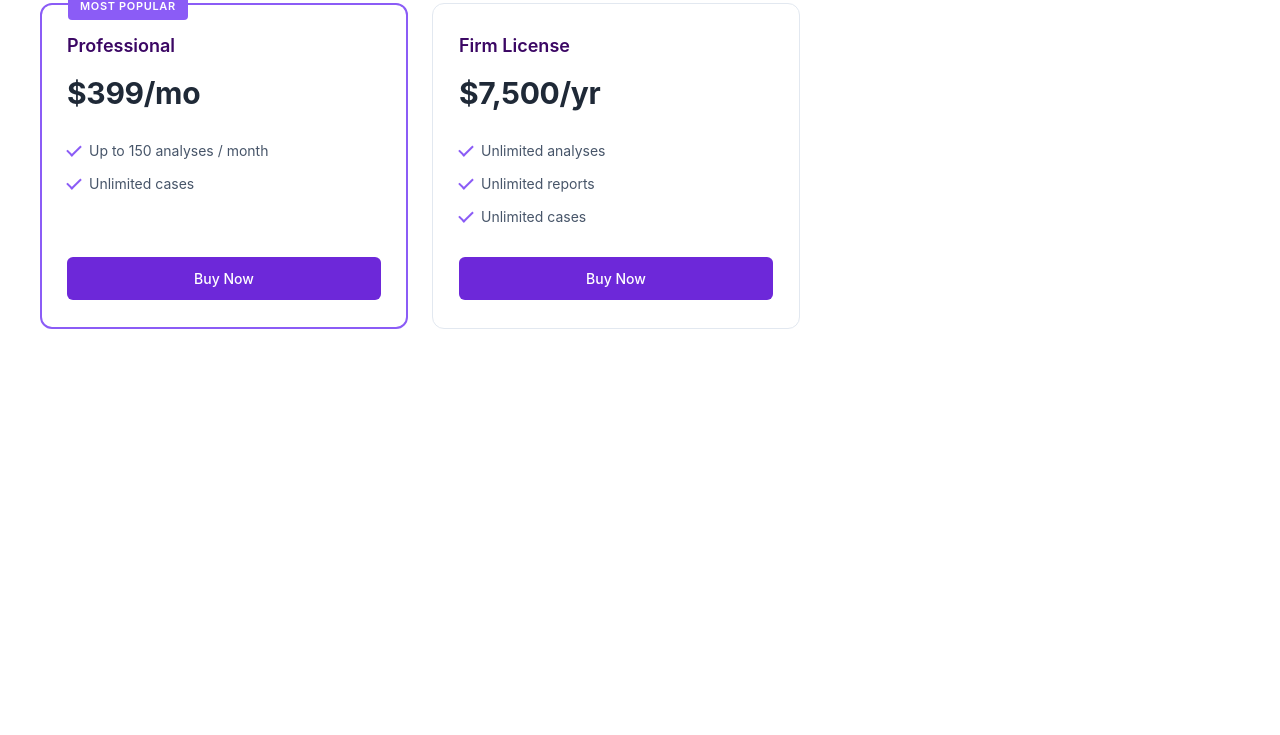
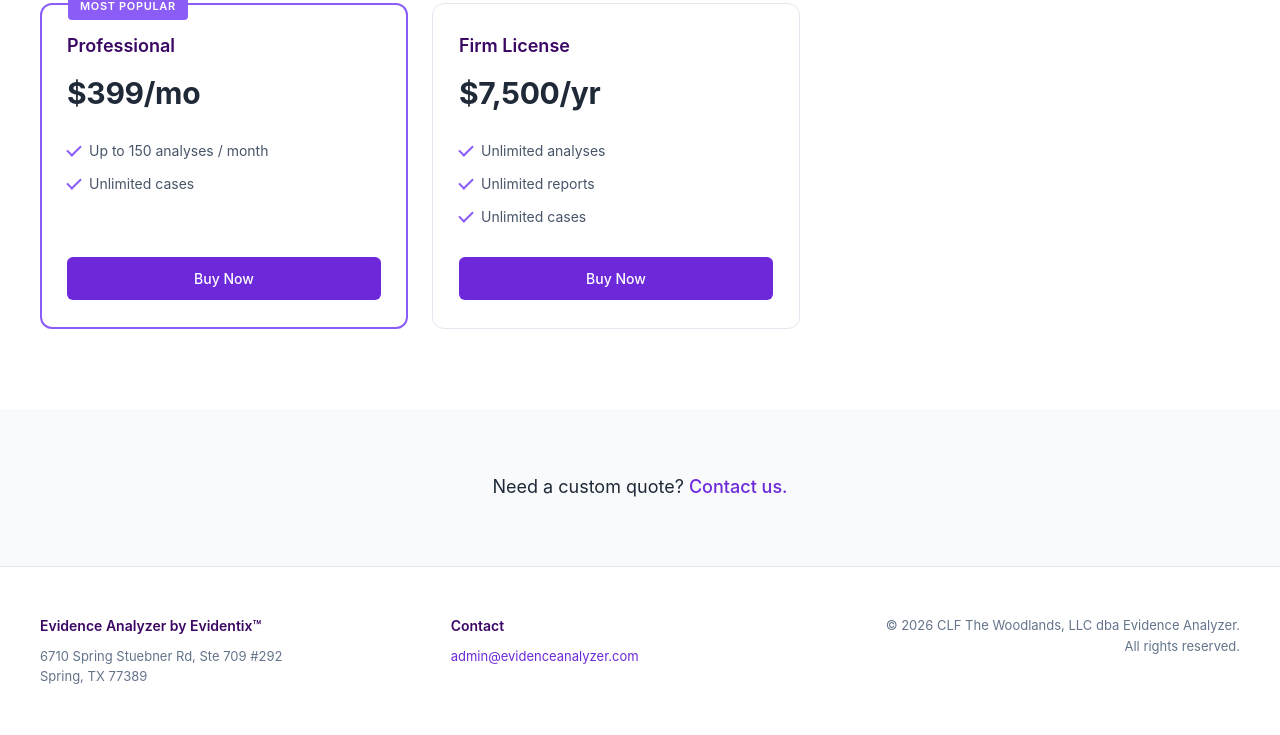
Before and after one commit to Kcaldwell99/evidenceanalyzer, a FastAPI app: page /pricing in a window 1280 px wide. Shown: the part 1772-2507 px from the top of the page. Before the commit the page ends 2101 px from the top, so only its background shows below. Run offline with FastAPI, Linux system fonts and the light colour scheme.

Commit message:
feat(pricing): add final CTA and footer - Section 5 of 5

```diff
--- a/app/static/css/main.css
+++ b/app/static/css/main.css
@@ -339,3 +339,91 @@ html {
         grid-template-columns: 1fr;
     }
 }
+/* ---------- Final CTA ---------- */
+
+.final-cta {
+    background: #f8fafc;
+    padding: 64px 32px;
+    text-align: center;
+}
+
+.final-cta p {
+    font-size: 18px;
+    color: var(--brand-text);
+    margin: 0;
+    line-height: 1.6;
+}
+
+.final-cta a {
+    color: var(--brand-purple-link);
+    text-decoration: none;
+    font-weight: 500;
+}
+
+.final-cta a:hover {
+    text-decoration: underline;
+}
+
+/* ---------- Footer ---------- */
+
+.site-footer {
+    background: var(--brand-bg);
+    border-top: 1px solid #e2e8f0;
+    padding: 48px 32px;
+    font-size: 13px;
+    color: #64748b;
+    line-height: 1.6;
+}
+
+.site-footer-inner {
+    max-width: 1200px;
+    margin: 0 auto;
+    display: grid;
+    grid-template-columns: 1fr 1fr 1fr;
+    gap: 32px;
+    align-items: start;
+}
+
+.footer-brand {
+    font-weight: 600;
+    color: var(--brand-purple-dark);
+    font-size: 14px;
+    margin: 0 0 8px;
+}
+
+.footer-address {
+    margin: 0;
+    font-style: normal;
+}
+
+.footer-contact a {
+    color: var(--brand-purple-link);
+    text-decoration: none;
+}
+
+.footer-contact a:hover {
+    text-decoration: underline;
+}
+
+.footer-copyright {
+    text-align: right;
+}
+
+@media (max-width: 900px) {
+    .site-footer-inner {
+        grid-template-columns: 1fr;
+        gap: 20px;
+    }
+    .footer-copyright {
+        text-align: left;
+    }
+}
+
+@media (max-width: 600px) {
+    .final-cta {
+        padding: 48px 20px;
+    }
+    .site-footer {
+        padding: 36px 20px;
+    }
+}
--- a/app/templates/pricing.html
+++ b/app/templates/pricing.html
@@ -154,7 +154,32 @@
     </div>
   </section>
 
-  </main>
+  <section class="final-cta">
+    <p>Need a custom quote? <a href="mailto:admin@evidenceanalyzer.com">Contact us.</a></p>
+  </section>
+
+</main>
+
+<footer class="site-footer">
+  <div class="site-footer-inner">
+    <div>
+      <p class="footer-brand">Evidence Analyzer by Evidentix&trade;</p>
+      <address class="footer-address">
+        6710 Spring Stuebner Rd, Ste 709 #292<br>
+        Spring, TX 77389
+      </address>
+    </div>
+    <div class="footer-contact">
+      <p class="footer-brand">Contact</p>
+      <a href="mailto:admin@evidenceanalyzer.com">admin@evidenceanalyzer.com</a>
+    </div>
+    <div class="footer-copyright">
+      &copy; 2026 CLF The Woodlands, LLC dba Evidence Analyzer.<br>
+      All rights reserved.
+    </div>
+  </div>
+</footer>
+
 
 </body>
 </html>
```
